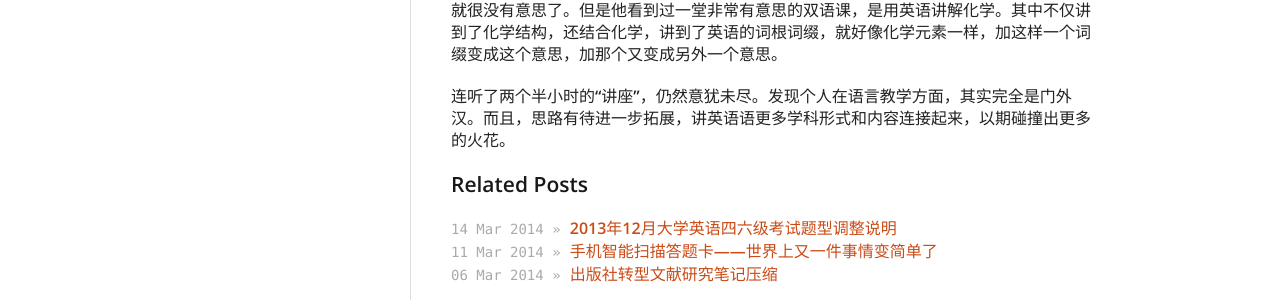
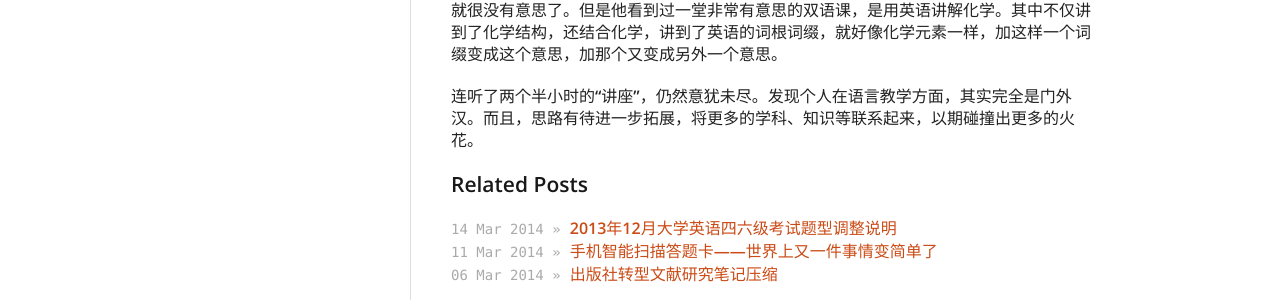
Before and after one commit to fantaghiro/fantaghiro.github.io, a Jekyll site: the page built from _posts/2014-03-19-What's-Wrong-with-Chinese-Learning.markdown, in a window 1280 px wide. Shown: the part 751-1051 px from the top of the page. Built offline with Jekyll 4.4.1, drawn with Linux system fonts in a browser that asks for light colours; nearby versions of some CDN libraries; comment, search, counter and statistics services are not loaded.

Commit message:
Update 2014-03-19-What's-Wrong-with-Chinese-Learning.markdown

```diff
--- a/_posts/2014-03-19-What's-Wrong-with-Chinese-Learning.markdown
+++ b/_posts/2014-03-19-What's-Wrong-with-Chinese-Learning.markdown
@@ -17,4 +17,4 @@ tags:
 
 他讲到的语言学习中，还有一个例子非常有趣。这是一堂双语课程。一直以来，双语课程都没有解决这样一个问题：就是是用英语教物理化学呢，还是通过物理化学让人学英语。如果你用英语教了一遍物理化学，结果学生们还都听不懂，每周要抽出两节课，用汉语来补，那就很没有意思了。但是他看到过一堂非常有意思的双语课，是用英语讲解化学。其中不仅讲到了化学结构，还结合化学，讲到了英语的词根词缀，就好像化学元素一样，加这样一个词缀变成这个意思，加那个又变成另外一个意思。
 
-连听了两个半小时的“讲座”，仍然意犹未尽。发现个人在语言教学方面，其实完全是门外汉。而且，思路有待进一步拓展，讲英语语更多学科形式和内容连接起来，以期碰撞出更多的火花。
+连听了两个半小时的“讲座”，仍然意犹未尽。发现个人在语言教学方面，其实完全是门外汉。而且，思路有待进一步拓展，将更多的学科、知识等联系起来，以期碰撞出更多的火花。
```
